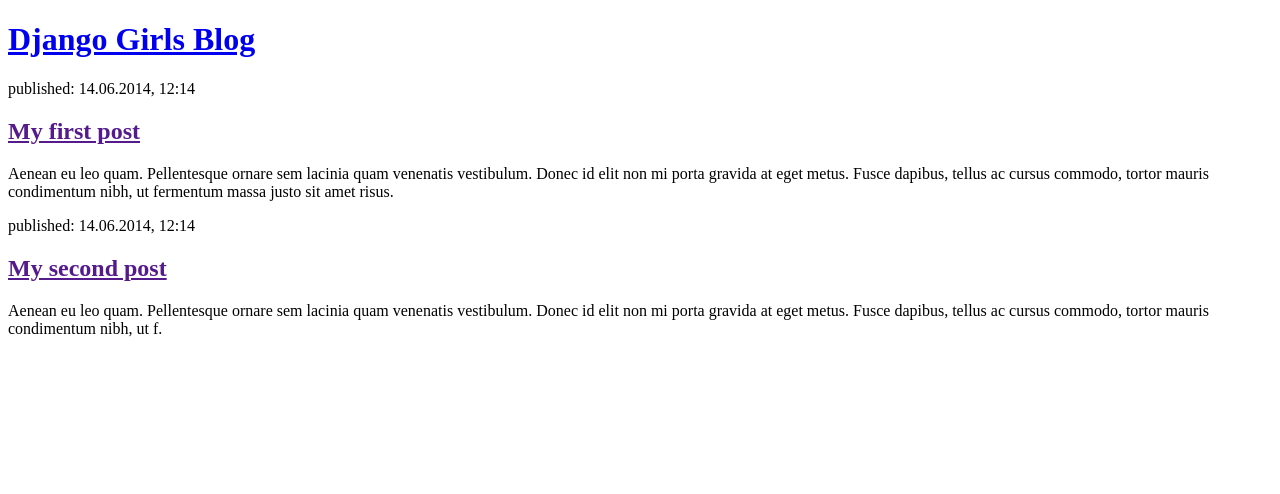
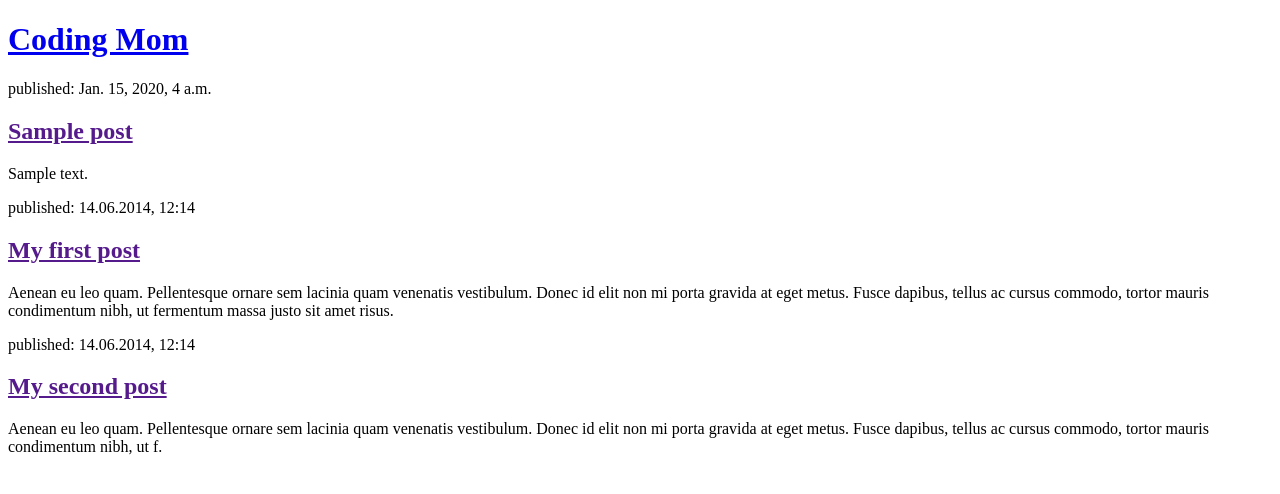
Before and after one commit to bea03013/Django, a Django app: template blog/templates/blog/post_list.html in a window 1280 px wide. Shown: the top 494 px of the page. Run offline with Django 3.2, Linux system fonts and the light colour scheme; the template is opened without the code that fills it: values that come from a table or form of the project are taken from there, others are empty; tables that the repository leaves empty hold one stand-in row (values such as "Sample post").

Commit message:
Updated HTML

```diff
--- a/blog/templates/blog/post_list.html
+++ b/blog/templates/blog/post_list.html
@@ -1,12 +1,20 @@
 <!DOCTYPE html>
 <html>
     <head>
-        <title>Django Girls blog</title>
+        <title>Coding Mom</title>
     </head>
     <body>
         <header>
-            <h1><a href="/">Django Girls Blog</a></h1>
+            <h1><a href="/">Coding Mom</a></h1>
         </header>
+
+        {% for post in posts %}
+            <article>
+                <time>published: {{ post.published_date }}</time>
+                <h2><a href="">{{ post.title }}</a></h2>
+                <p>{{ post.text|linebreaksbr }}</p>
+            </article>
+        {% endfor %}
 
         <article>
             <time>published: 14.06.2014, 12:14</time>
--- a/blog/views.py
+++ b/blog/views.py
@@ -1,5 +1,7 @@
 from django.shortcuts import render
+from django.utils import timezone
+from .models import Post
 
-# Create your views here.
 def post_list(request):
-    return render(request, 'blog/post_list.html', {})
+    posts = Post.objects.filter(published_date__lte=timezone.now()).order_by('published_date')
+    return render(request, 'blog/post_list.html', {'posts': posts})
```
